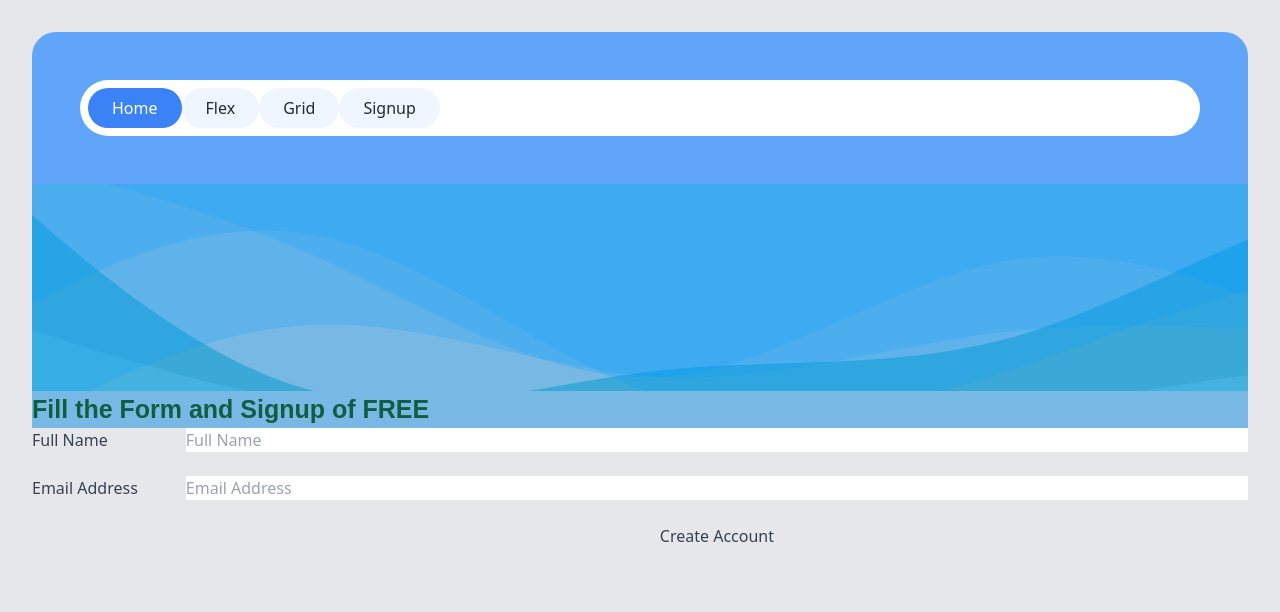
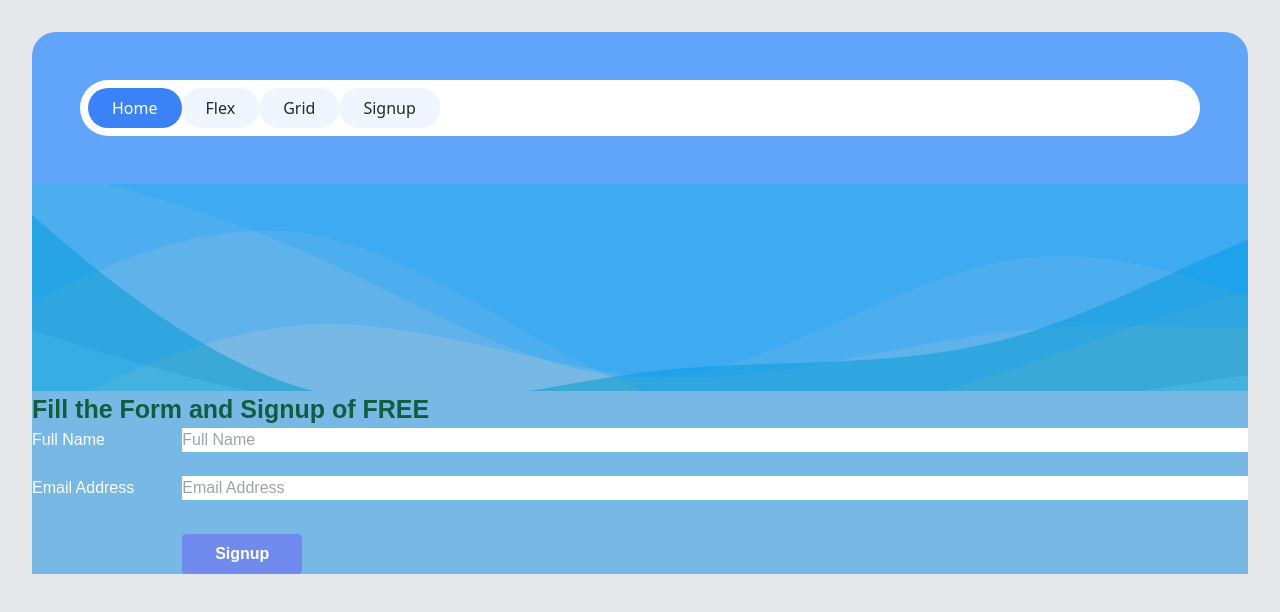
Before and after one commit to DoctorMalix/Cards, a Next.js app: page /signup in a window 1280 px wide. Shown: the top 612 px of the page. Built offline with nearby package versions, Linux system fonts and the light colour scheme.

Commit message:
Update 0017

```diff
--- a/src/app/globals.css
+++ b/src/app/globals.css
@@ -141,13 +141,13 @@ body {
 }
 
   .main button{
-    border:2px solid #c62525;
-    color: blueviolet;
+    color: rgb(255, 255, 255);
+    font-weight: 900;
     font-size: 16px;
     padding: 8px 15px;
     width: 120px;
     margin-top: 10px;
-    background-color: rgb(0, 255, 106);
+    background-color: rgb(113, 138, 238);
     border-radius: 4px;
 
   }
--- a/src/app/signup/page.tsx
+++ b/src/app/signup/page.tsx
@@ -8,13 +8,13 @@ export default function Home() {
     </div>
 
 
-    <div>
+    <div className="main">
 <form className="grid grid-cols-[auto,1fr] items-center gap-y-6 gap-x-12">
   <label> Full Name </label>
   <input type="text" name="name" placeholder="Full Name" />
   <label> Email Address </label>
   <input type="email" name="email" placeholder="Email Address" />
-  <button type="submit" className="col-start-2">Create Account</button>
+  <button type="submit" className="col-start-2">Signup</button>
 </form>
 </div>
 
```
